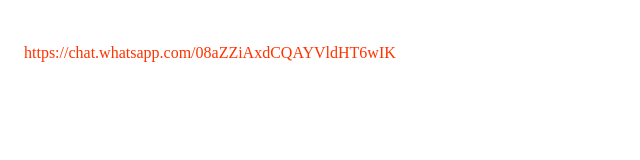
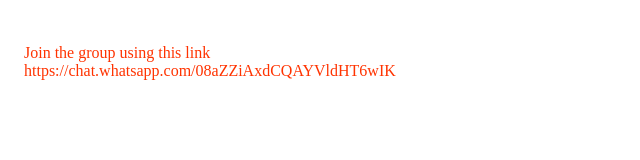
Before and after one commit to raghsgit/wg, a plain HTML site: page index.html in a window 1280 px wide. Shown: the whole page, without its empty margins (0-640 px from the left). Drawn offline with Linux system fonts and the light colour scheme.

Commit message:
Update index.html

```diff
--- a/index.html
+++ b/index.html
@@ -1 +1,2 @@
-<a style="text-size:2em;text-decoration:none;color:#f30"href="https://chat.whatsapp.com/08aZZiAxdCQAYVldHT6wIK"><br/><br/>&nbsp;&nbsp;&nbsp;&nbsp;https://chat.whatsapp.com/08aZZiAxdCQAYVldHT6wIK</a>
+<a style="text-size:2em;text-decoration:none;color:#f30"href="https://chat.whatsapp.com/08aZZiAxdCQAYVldHT6wIK"><br/><br/>
+  &nbsp;&nbsp;&nbsp;&nbsp;Join the group using this link<br/>&nbsp;&nbsp;&nbsp;&nbsp;https://chat.whatsapp.com/08aZZiAxdCQAYVldHT6wIK</a>
```
